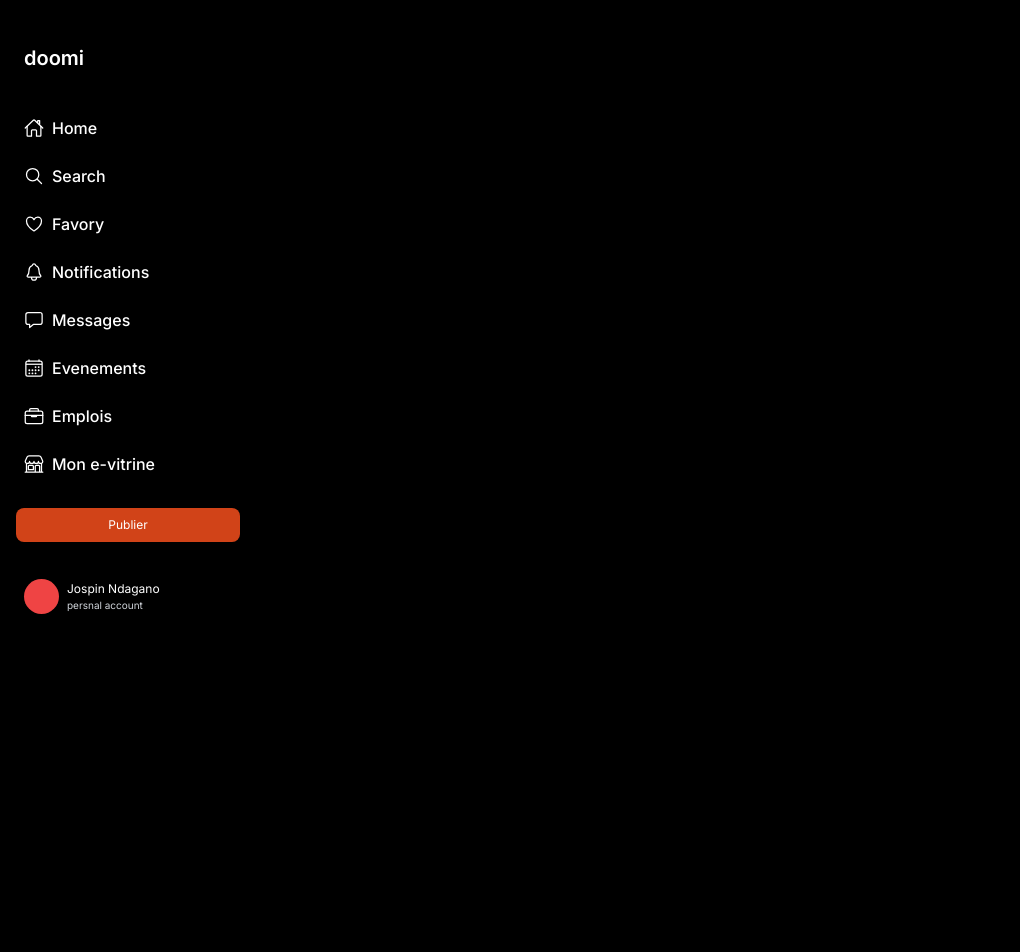
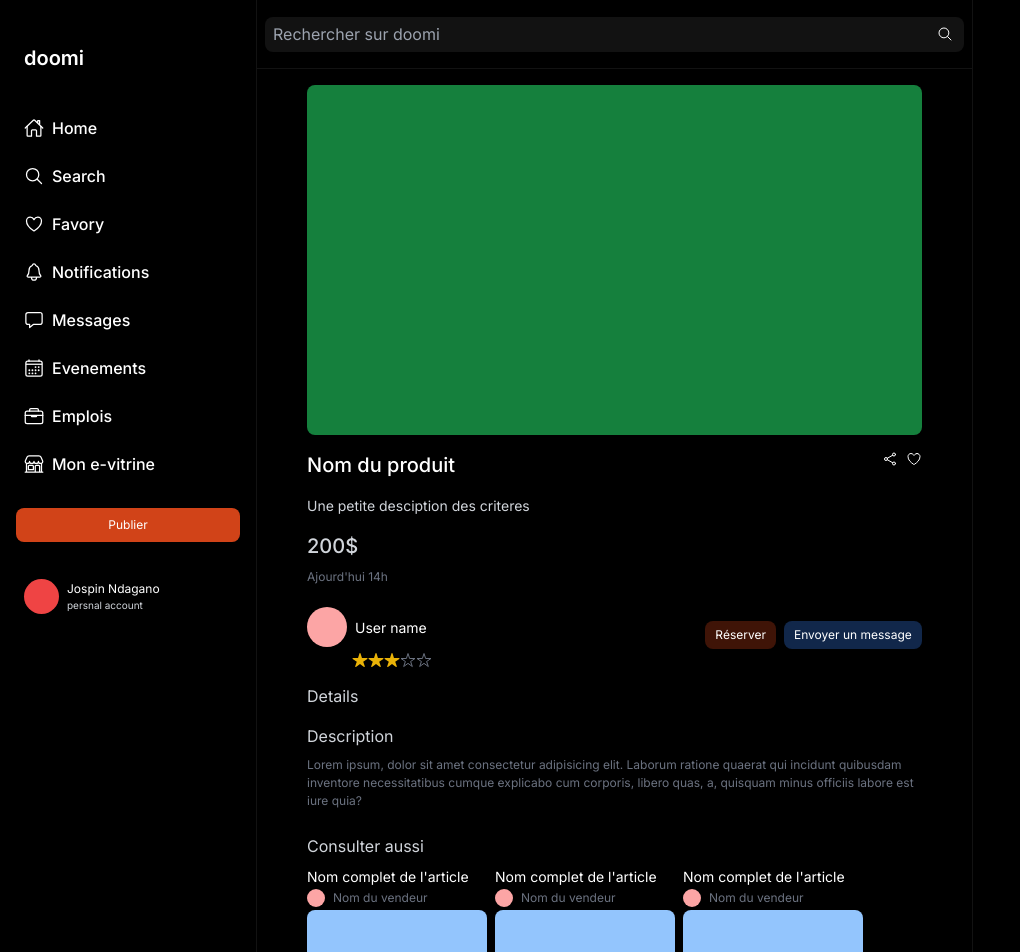
Before and after one commit to Jospin6/doomi, a Next.js app: page /ct/1/1 in a window 1280 px wide. Before the commit this address had no page. Shown: the top 952 px of the page, without its empty margins (0-1020 px from the left). Before the commit the page ends 800 px from the top, so only its background shows below. Built offline with nearby package versions, Linux system fonts and the light colour scheme.

Commit message:
Design the show page

```diff
--- a/src/app/(auth)/inscription/page.tsx
+++ b/src/app/(auth)/inscription/page.tsx
@@ -4,16 +4,13 @@ import { Input } from "@/components/Input";
 import { MainButton } from "@/components/MainButton";
 import { Radiobox } from "@/components/Radiobox";
 import { SelectInput } from "@/components/SelectInput";
-import { VerifAccount } from "@/components/VerifAccount";
 import { useState } from "react";
 
 export default function Inscription() {
 
     return <div>
 
-        <VerifAccount/>
-
-        {/* <AuthComp>
+        <AuthComp>
             <div className="px-4 pb-4">
                 <Input
                     id='username'
@@ -46,7 +43,7 @@ export default function Inscription() {
                 </p>
                 <MainButton text="S'inscrire" className="w-full py-[5px] mt-4" />
             </div>
-        </AuthComp> */}
+        </AuthComp>
 
         {/* <AuthComp>
             <div className="px-4 pt-[80px]">
--- /dev/null
+++ b/src/app/ct/[term]/[id]/page.tsx
@@ -0,0 +1,86 @@
+import { MainItem } from "@/components/MainItem"
+import { ProductsByCategory } from "@/components/ProductsByCategory"
+import { SearchBar } from "@/components/SearchBar"
+import { IoHeartOutline, IoShareOutline, IoShareSocialOutline, IoStar, IoStarOutline } from "react-icons/io5"
+
+interface ShowProps {
+    params: {
+        term: string,
+        id: number,
+    }
+}
+
+export default function Show({ params }: ShowProps) {
+    return <div className=" flex w-full text-white">
+        <div className="w-[70%] min-h-[100vh] h-auto border-x-[1px] border-[#121212]">
+            <SearchBar isHidden={true} />
+            <div className="px-[50px] pt-4">
+                <div className="rounded-lg h-[350px] bg-green-700"></div>
+                <div className="text-xl py-4 text-white flex justify-between">
+                    <span className="font-[500]">Nom du produit</span>
+                    <div className="text-[16px] flex">
+                        <IoShareSocialOutline className="mr-2" />
+                        <IoHeartOutline />
+                    </div>
+                </div>
+                <div className="text-[14px] text-gray-300 mb-4">
+                    Une petite desciption des criteres
+                </div>
+                <div className="text-xl font-[500] mb-2 text-gray-300">200$</div>
+                <div className="text-[12px] text-gray-500">
+                    Ajourd'hui 14h
+                </div>
+                <div className="flex justify-between items-center pt-4">
+                    <div>
+                        <div className="flex h-[50px] items-center">
+                            <div className="w-[40px] h-[40px] rounded-full bg-red-300 mr-2"></div>
+                            <div className="text-[14px]">User name</div>
+                        </div>
+                        <div className="text-center text-gray-500 flex pl-[45px]">
+                            <IoStar className="text-yellow-500"/>
+                            <IoStar className="text-yellow-500"/>
+                            <IoStar className="text-yellow-500"/>
+                            <IoStarOutline/>
+                            <IoStarOutline/>
+                        </div>
+                    </div>
+                    <div>
+                        <button className="text-[12px] py-[5px] mr-2 px-[10px] rounded-lg bg-[#D14318] bg-opacity-30">
+                            Réserver
+                        </button>
+                        <button className="text-[12px] py-[5px] px-[10px] rounded-lg bg-blue-500 bg-opacity-30">
+                            Envoyer un message
+                        </button>
+                    </div>
+                </div>
+                <div className="mt-4">
+                    <h2 className="text-[16px] text-gray-300 mb-2">Details</h2>
+                    <div className="text-[12px] text-gray-500">
+
+                    </div>
+                </div>
+                <div className="mt-4">
+                    <h2 className="text-[16px] text-gray-300 mb-2">Description</h2>
+                    <p className="text-[12px] text-gray-500">Lorem ipsum, dolor sit amet consectetur adipisicing elit.
+                        Laborum ratione quaerat qui incidunt quibusdam inventore
+                        necessitatibus cumque explicabo cum corporis, libero quas,
+                        a, quisquam minus officiis labore est iure quia?
+                    </p>
+                </div>
+                <div className="mt-6">
+                    <h2 className="text-[16px] text-gray-300">Consulter aussi</h2>
+                    <div className="w-full flex h-auto pb-2">
+                        <MainItem />
+                        <MainItem />
+                        <MainItem />
+                    </div>
+                </div>
+            </div>
+        </div>
+
+        <div className="w-[30%]">
+
+        </div>
+
+    </div>
+}
```
